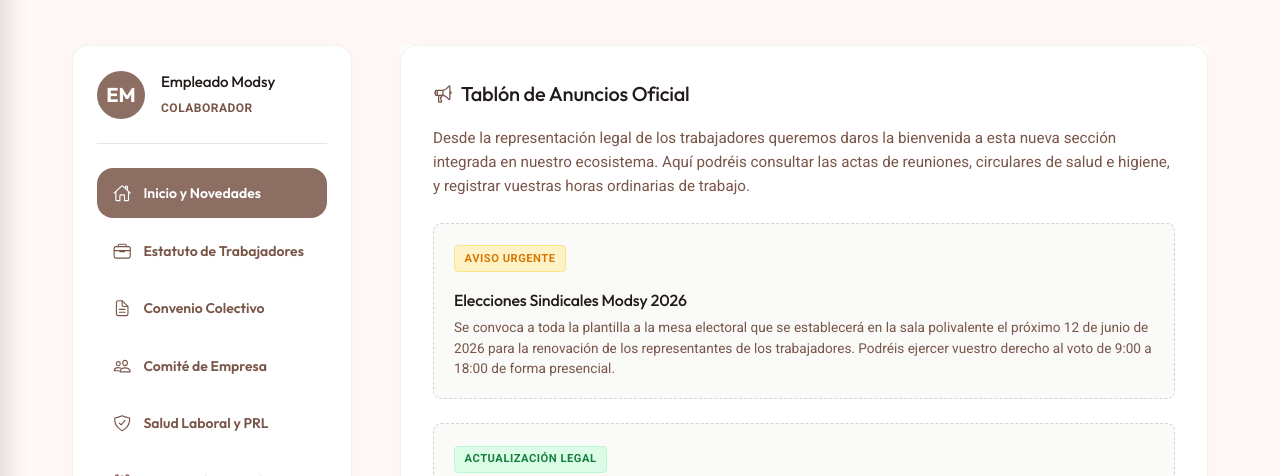
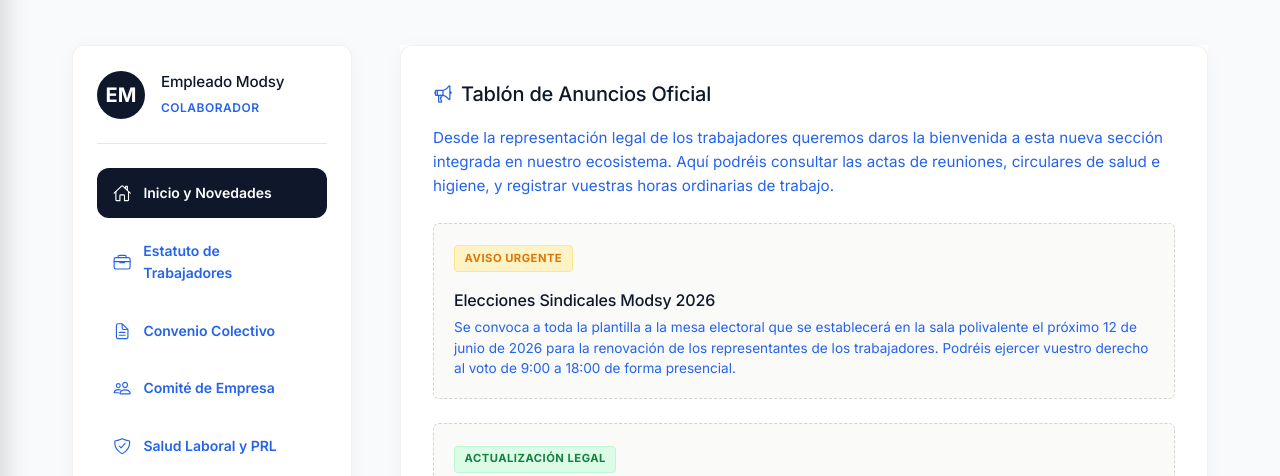
Before and after one commit to aosaoye/proyecto-final-dam, a plain HTML site: page frontend/pages/intranet.html in a window 1280 px wide. Shown: the part 295-771 px from the top of the page. Drawn offline with nearby package versions, Linux system fonts and the light colour scheme; some packages are replaced by stand-ins of ours; a script that the page names is missing; a web font is replaced by a local one.

Commit message:
style: full overhaul to crisp Big Tech startup aesthetic (Inter, slate/blue palettes)

```diff
--- a/frontend/assets/css/dashboard.css
+++ b/frontend/assets/css/dashboard.css
@@ -1,20 +1,20 @@
-@import url('https://api.fontshare.com/v2/css?f[]=general-sans@200,300,400,500,600,700,800&f[]=satoshi@300,400,500,700,900&display=swap');
-@import url('https://fonts.googleapis.com/css2?family=Geist:wght@100..900&display=swap');
+@import url('https://fonts.googleapis.com/css2?family=Inter:wght@300;400;500;600;700&display=swap');
+
 :root {
     --sidebar-width: 260px;
-    --color-bg-main: #f7f4ee;
-    --color-text-primary: #1c1917;
-    --color-text-muted: #706860;
-    --color-border: #e8e3d9;
-    --color-purple-accent: #a27b5c;
-    --font-main: 'Satoshi', 'Geist', 'Plus Jakarta Sans', system-ui, sans-serif;
-    --font-satoshi: 'Satoshi', sans-serif;
-    --font-general-sans: 'General Sans', sans-serif;
+    --color-bg-main: var(--color-bg);
+    --color-text-primary: var(--color-on-surface);
+    --color-text-muted: var(--color-stone-500);
+    --color-border: var(--color-stone-200);
+    --color-purple-accent: var(--color-secondary);
+    --font-main: 'Inter', system-ui, sans-serif;
+    --font-satoshi: 'Inter', system-ui, sans-serif;
+    --font-general-sans: 'Inter', system-ui, sans-serif;
 }
 
 body {
     margin: 0;
-    background: #f7f4ee;
+    background: var(--color-bg);
     font-family: var(--font-main);
     color: var(--color-text-primary);
     min-height: 100vh;
@@ -26,7 +26,7 @@
 .app-shell {
     width: 100vw;
     height: 100vh;
-    background: #f7f4ee;
+    background: var(--color-bg);
     display: flex;
     overflow: hidden;
 }
@@ -34,8 +34,8 @@
 /* Sidebar styling */
 .sidebar {
     width: var(--sidebar-width);
-    background: #ffffff;
-    border-right: 1px solid #e8e3d9;
+    background: var(--color-surface);
+    border-right: 1px solid var(--color-stone-200);
     padding: 2rem 1.5rem;
     display: flex;
     flex-direction: column;
@@ -52,18 +52,18 @@
     margin-bottom: 1.5rem;
 }
 .sidebar-logo-icon {
-    background: #1c1917;
+    background: var(--color-on-surface);
     width: 36px;
     height: 36px;
     border-radius: 0px; /* Editorial square shape */
     display: flex;
     align-items: center;
     justify-content: center;
-    color: #ffffff;
+    color: var(--color-surface);
     font-size: 1.2rem;
 }
 .sidebar-toggle {
-    color: #706860;
+    color: var(--color-stone-500);
     font-size: 1.2rem;
     cursor: pointer;
 }
@@ -71,7 +71,7 @@
 .nav-section-label {
     font-size: 0.75rem;
     font-weight: 600;
-    color: #b8af9c;
+    color: var(--color-stone-400);
     text-transform: uppercase;
     letter-spacing: 0.5px;
     margin-bottom: 0.5rem;
@@ -90,8 +90,8 @@
     align-items: center;
     gap: 0.75rem;
     padding: 0.65rem 0.75rem;
-    border-radius: 0px; /* Editorial boxy lines */
-    color: #706860;
+    border-radius: 6px; /* SaaS rounded corners */
+    color: var(--color-stone-500);
     text-decoration: none;
     font-size: 0.9rem;
     font-weight: 500;
@@ -100,23 +100,23 @@
 }
 .nav-item ion-icon {
     font-size: 1.2rem;
-    color: #b8af9c;
+    color: var(--color-stone-400);
 }
 .nav-item:hover {
-    background: #faf8f5;
-    color: #1c1917;
+    background: var(--color-stone-50);
+    color: var(--color-on-surface);
 }
 .nav-item.active {
-    background: rgba(162, 123, 92, 0.08);
-    color: #1c1917;
+    background: var(--color-secondary-container);
+    color: var(--color-on-surface);
     font-weight: 600;
-    border-left: 3px solid #a27b5c;
+    border-left: 3px solid var(--color-secondary);
 }
 
 /* Content Area styling matching clear background without noise */
 .main-content {
     flex-grow: 1;
-    background: #f7f4ee;
+    background: var(--color-bg);
     display: flex;
     flex-direction: column;
     overflow-y: auto;
@@ -135,14 +135,14 @@
     justify-content: space-between;
     align-items: center;
     padding: 1.5rem 3.5rem;
-    border-bottom: 1px solid #e8e3d9;
+    border-bottom: 1px solid var(--color-stone-200);
 .breadcrumbs {
     font-size: 0.85rem;
     color: #94a3b8;
     font-weight: 500;
 }
 .breadcrumbs span {
-    color: #0f172a;
+    color: var(--color-on-surface);
 }
 
 .toolbar-right {
@@ -152,8 +152,8 @@
 }
 
 .search-wrapper {
-    background: #ffffff;
-    border: 1px solid #e7e5e4;
+    background: var(--color-surface);
+    border: 1px solid var(--color-stone-200);
     padding: 0.6rem 1.25rem;
     border-radius: 50px;
     display: flex;
@@ -164,7 +164,7 @@
     transition: all 0.3s;
 }
 .search-wrapper:focus-within {
-    border-color: #1c1917;
+    border-color: var(--color-on-surface);
     box-shadow: 0 4px 15px rgba(0,0,0,0.05);
 }
 .search-wrapper input {
@@ -174,9 +174,9 @@
     font-family: var(--font-main);
     font-size: 0.9rem;
     width: 100%;
-    color: #1c1917;
+    color: var(--color-on-surface);
 }
-.search-wrapper ion-icon { color: #64748b; }
+.search-wrapper ion-icon { color: var(--color-stone-500); }
 
 /* Giant Hero Metric Text inspired by screenshot */
 .hero-metric-section {
@@ -200,13 +200,13 @@
 .metrics-grid {
     display: grid;
     grid-template-columns: repeat(3, 1fr);
-    border: 1px solid #f1f5f9;
+    border: 1px solid var(--color-stone-100);
     border-radius: 16px;
     overflow: hidden;
 }
 .metric-tile {
     padding: 2rem;
-    border-right: 1px solid #f1f5f9;
+    border-right: 1px solid var(--color-stone-100);
     display: flex;
     flex-direction: column;
     position: relative;
@@ -216,7 +216,7 @@
 .metric-label {
     font-size: 0.85rem;
     font-weight: 600;
-    color: #64748b;
+    color: var(--color-stone-500);
     margin-bottom: 1.5rem;
 }
 
@@ -266,14 +266,14 @@
 
 .panel-card {
     background: white;
-    border: 1px solid #f1f5f9;
+    border: 1px solid var(--color-stone-100);
     border-radius: 16px;
     overflow-x: auto; /* Ensure tables can scroll horizontally on mobile */
 }
 
 .panel-header {
     padding: 1.25rem 1.5rem;
-    border-bottom: 1px solid #f1f5f9;
+    border-bottom: 1px solid var(--color-stone-100);
     display: flex;
     justify-content: space-between;
     align-items: center;
@@ -288,16 +288,16 @@
 .app-table th {
     text-align: left;
     font-size: 0.75rem;
-    color: #64748b;
+    color: var(--color-stone-500);
     font-weight: 600;
     text-transform: uppercase;
     padding: 1rem 1.5rem;
-    border-bottom: 1px solid #f1f5f9;
-    background: #f8fafc;
+    border-bottom: 1px solid var(--color-stone-100);
+    background: var(--color-stone-50);
 }
 .app-table td {
     padding: 1.25rem 1.5rem;
-    border-bottom: 1px solid #f1f5f9;
+    border-bottom: 1px solid var(--color-stone-100);
     font-size: 0.9rem;
     vertical-align: middle;
 }
@@ -353,7 +353,7 @@
 }
 .swal2-html-container { margin: 0 !important; }
 .swal2-input, .swal2-textarea, select.swal2-input {
-    border: 1px solid #e7e5e4 !important;
+    border: 1px solid var(--color-stone-200) !important;
     border-radius: 12px !important;
     box-shadow: none !important;
     font-size: 0.9rem !important;
@@ -362,11 +362,11 @@
 }
 .swal2-textarea { height: 80px !important; }
 .swal2-input:focus, .swal2-textarea:focus {
-    border-color: #1c1917 !important;
+    border-color: var(--color-on-surface) !important;
     box-shadow: 0 0 0 4px rgba(28,25,23,0.05) !important;
 }
 .swal2-styled.swal2-confirm {
-    background-color: #1c1917 !important;
+    background-color: var(--color-on-surface) !important;
     border-radius: 50px !important;
     padding: 0.8rem 2.5rem !important;
     font-weight: 700 !important;
@@ -377,7 +377,7 @@
     font-weight: 700 !important;
     background-color: transparent !important;
     color: #78716c !important;
-    border: 1px solid #e7e5e4 !important;
+    border: 1px solid var(--color-stone-200) !important;
 }
 
 /* Table Column Control */
@@ -388,19 +388,19 @@
 .app-table td:last-child { text-align: right; padding-right: 2rem; }
 
 .btn-icon-action {
-    border: 1px solid #e2e8f0;
+    border: 1px solid var(--color-stone-200);
     background: white;
     border-radius: 8px;
     padding: 0.4rem;
     cursor: pointer;
     font-size: 1rem;
-    color: #64748b;
+    color: var(--color-stone-500);
     transition: 0.2s;
 }
-.btn-icon-action:hover { background: #f8fafc; color: #0f172a; }
+.btn-icon-action:hover { background: var(--color-stone-50); color: var(--color-on-surface); }
 
 .btn-primary-minimal {
-    background: #0f172a;
+    background: var(--color-on-surface);
     color: white;
     border: none;
     border-radius: 8px;
@@ -420,10 +420,10 @@
     align-items: center;
     justify-content: space-between;
     padding: 1rem 1.5rem;
-    background: #ffffff;
-    border-top: 1px solid #f1f5f9;
+    background: var(--color-surface);
+    border-top: 1px solid var(--color-stone-100);
     font-size: 0.85rem;
-    color: #64748b;
+    color: var(--color-stone-500);
 }
 .pagination-btns {
     display: flex;
@@ -432,24 +432,24 @@
 .btn-page {
     padding: 0.4rem 0.8rem;
     border-radius: 6px;
-    border: 1px solid #e2e8f0;
+    border: 1px solid var(--color-stone-200);
     background: white;
     font-weight: 600;
     cursor: pointer;
     transition: all 0.2s;
 }
 .btn-page:hover:not(:disabled) {
-    border-color: #1c1917;
-    color: #1c1917;
+    border-color: var(--color-on-surface);
+    color: var(--color-on-surface);
 }
 .btn-page:disabled {
     opacity: 0.5;
     cursor: not-allowed;
 }
 .btn-page.active {
-    background: #1c1917;
+    background: var(--color-on-surface);
     color: white;
-    border-color: #1c1917;
+    border-color: var(--color-on-surface);
 }
 
 /* Custom extension banner widget in bottom left */
@@ -470,7 +470,7 @@
     display: none;
     font-size: 1.8rem;
     cursor: pointer;
-    color: #1c1917;
+    color: var(--color-on-surface);
 }
 
 .overlay-screen {
@@ -529,7 +529,7 @@
     }
     .metric-tile {
         border-right: none;
-        border-bottom: 1px solid #f1f5f9;
+        border-bottom: 1px solid var(--color-stone-100);
     }
     .hero-label { font-size: 1.5rem; }
     .hero-value { font-size: 2.5rem; }
@@ -557,29 +557,29 @@
 
 .input-modsy {
     width: 100%;
-    padding: 0.8rem 1rem !important;
-    border: 1px solid #dcd6c8 !important;
-    border-radius: 0px !important;
+    padding: 0.75rem 1rem !important;
+    border: 1px solid var(--color-stone-300) !important;
+    border-radius: 8px !important;
     font-family: var(--font-main);
-    font-size: 1rem;
-    font-weight: 500;
-    background-color: #ffffff !important;
-    color: #1c1917;
-    transition: all 0.3s ease;
+    font-size: 0.95rem;
+    font-weight: 400;
+    background-color: var(--color-surface) !important;
+    color: var(--color-on-surface);
+    transition: border-color 0.15s ease-in-out, box-shadow 0.15s ease-in-out;
     box-sizing: border-box;
 }
 
 .input-modsy:focus {
     outline: none;
-    border-color: #a27b5c !important;
-    box-shadow: 3px 3px 0px #e8e3d9 !important;
+    border-color: var(--color-secondary) !important;
+    box-shadow: 0 0 0 4px rgba(37, 99, 235, 0.1) !important;
 }
 
 .input-modsy:-webkit-autofill,
 .input-modsy:-webkit-autofill:hover,
 .input-modsy:-webkit-autofill:focus,
 .input-modsy:-webkit-autofill:active{
-    -webkit-box-shadow: 0 0 0 40px #ffffff inset !important;
-    -webkit-text-fill-color: #1c1917 !important;
+    -webkit-box-shadow: 0 0 0 40px var(--color-surface) inset !important;
+    -webkit-text-fill-color: var(--color-on-surface) !important;
     transition: background-color 5000s ease-in-out 0s;
 }
--- a/frontend/assets/css/intranet.css
+++ b/frontend/assets/css/intranet.css
@@ -12,8 +12,8 @@
 
 /* Sidebar Tab Navigator */
 .intranet-sidebar {
-    background: #fafaf9;
-    border: 1px solid #e7e5e4;
+    background: var(--color-surface-variant);
+    border: 1px solid var(--color-stone-200);
     border-radius: var(--radius-lg);
     padding: 1.5rem;
     position: sticky;
@@ -25,7 +25,7 @@
     align-items: center;
     gap: 1rem;
     padding-bottom: 1.5rem;
-    border-bottom: 1px solid #e7e5e4;
+    border-bottom: 1px solid var(--color-stone-200);
     margin-bottom: 1.5rem;
 }
 
@@ -85,7 +85,7 @@
 }
 
 .intranet-nav-btn:hover {
-    background: #f5f5f4;
+    background: var(--color-stone-100);
     color: var(--color-primary);
 }
 
@@ -139,8 +139,8 @@
 }
 
 .section-card {
-    background: #ffffff;
-    border: 1px solid #e7e5e4;
+    background: var(--color-surface);
+    border: 1px solid var(--color-stone-200);
     border-radius: var(--radius-md);
     padding: 2rem;
     margin-bottom: 2rem;
@@ -189,8 +189,8 @@
 
 .legal-badge {
     display: inline-block;
-    background: #fafaf9;
-    border: 1px solid #e7e5e4;
+    background: var(--color-surface-variant);
+    border: 1px solid var(--color-stone-200);
     color: var(--color-primary);
     font-size: 0.7rem;
     font-weight: 700;
@@ -234,14 +234,14 @@
 }
 
 .clock-btn {
-    padding: 1rem 2.5rem;
-    border-radius: 50px;
-    font-weight: 700;
+    padding: 0.85rem 2rem;
+    border-radius: 8px; /* SaaS standard */
+    font-weight: 600;
     text-transform: uppercase;
-    letter-spacing: 1px;
-    font-size: 0.8rem;
+    letter-spacing: 0.5px;
+    font-size: 0.85rem;
     transition: var(--transition-base);
-    box-shadow: 0 4px 15px rgba(0,0,0,0.15);
+    box-shadow: var(--shadow-sm);
 }
 
 .clock-btn--in {
@@ -311,8 +311,8 @@
 }
 
 .calc-results {
-    background: #fafaf9;
-    border: 1px solid #e7e5e4;
+    background: var(--color-surface-variant);
+    border: 1px solid var(--color-stone-200);
     border-radius: var(--radius-md);
     padding: 2rem;
     display: flex;
@@ -325,7 +325,7 @@
     justify-content: space-between;
     align-items: center;
     padding: 0.85rem 0;
-    border-bottom: 1px solid #e7e5e4;
+    border-bottom: 1px solid var(--color-stone-200);
 }
 
 .calc-result-row:last-child {
@@ -362,8 +362,8 @@
 
 .intranet-table th {
     text-align: left;
-    background: #fafaf9;
-    border-bottom: 2px solid #e7e5e4;
+    background: var(--color-surface-variant);
+    border-bottom: 2px solid var(--color-stone-200);
     padding: 1rem;
     font-family: var(--font-general-sans), sans-serif;
     font-size: 0.8rem;
@@ -375,13 +375,13 @@
 
 .intranet-table td {
     padding: 1rem;
-    border-bottom: 1px solid #e7e5e4;
+    border-bottom: 1px solid var(--color-stone-200);
     font-size: 0.9rem;
     line-height: 1.5;
 }
 
 .intranet-table tr:hover td {
-    background: #fafaf9;
+    background: var(--color-surface-variant);
 }
 
 /* Suggestions Form */
--- a/frontend/assets/css/style.css
+++ b/frontend/assets/css/style.css
@@ -1,56 +1,54 @@
-@import url('https://api.fontshare.com/v2/css?f[]=general-sans@200,300,400,500,600,700,800&f[]=satoshi@300,400,500,700,900&display=swap');
-@import url('https://fonts.googleapis.com/css2?family=Outfit:wght@300;400;500;600;700&family=Roboto:wght@300;400;500;700&display=swap');
-
+@import url('https://fonts.googleapis.com/css2?family=Inter:wght@300;400;500;600;700&display=swap');
 
 :root {
-  /* Material Design 3 - Custom Furniture Store Theme */
-  --color-primary: #8D6E63;      /* MD3 Brown 400 */
+  /* Big Tech Startup Theme - Crisp & Clean */
+  --color-primary: #0F172A;      /* Jet Black Primary */
   --color-on-primary: #FFFFFF;
-  --color-primary-container: #EFEBE9;
-  --color-on-primary-container: #3E2723;
-
-  --color-secondary: #795548;
+  --color-primary-container: #F1F5F9;
+  --color-on-primary-container: #0F172A;
+
+  --color-secondary: #2563EB;    /* Electric Blue Accent */
   --color-on-secondary: #FFFFFF;
-  --color-secondary-container: #D7CCC8;
-  --color-on-secondary-container: #3E2723;
-
-  --color-tertiary: #5D4037;
+  --color-secondary-container: #DBEAFE;
+  --color-on-secondary-container: #1E3A8A;
+
+  --color-tertiary: #64748B;
   --color-on-tertiary: #FFFFFF;
 
   /* Backgrounds & Surfaces */
-  --color-bg: #FFF8F6;           /* Warm tonal background */
-  --color-surface: #FFF8F6;
-  --color-surface-variant: #F5EBE7;
-  --color-on-surface: #201A18;
-  --color-on-surface-variant: #53433F;
-  --color-outline: #85736E;
+  --color-bg: #F8FAFC;           /* Very light crisp gray */
+  --color-surface: #FFFFFF;      /* Pure white cards */
+  --color-surface-variant: #F1F5F9;
+  --color-on-surface: #0F172A;
+  --color-on-surface-variant: #475569;
+  --color-outline: #E2E8F0;
 
   --color-text: var(--color-on-surface);
-  --color-accent: var(--color-primary);
+  --color-accent: var(--color-secondary);
   --color-white: #ffffff;
-  --color-glass: rgba(255, 248, 246, 0.85);
-  --color-glass-dark: rgba(141, 110, 99, 0.95);
-
-  /* Fallback aliases for existing code */
-  --color-stone-50: #FFF8F6;
-  --color-stone-100: #F5EBE7;
-  --color-stone-200: #E6D8D3;
-  --color-stone-300: #D5C2BC;
-  --color-stone-400: #BCA49C;
-  --color-stone-500: #9E8278;
-  --color-stone-600: #7E6359;
-  --color-stone-700: #5D4037;
-  --color-stone-800: #3E2723;
-  --color-stone-900: #201A18;
-
-  /* MD3 Typography */
-  --font-plus-jakarta: 'Roboto', sans-serif;
-  --font-instrument-sans: 'Roboto', sans-serif;
-  --font-bricolage-grotesque: 'Outfit', sans-serif;
-  --font-poppins: 'Outfit', sans-serif;
-  --font-outfit: 'Outfit', sans-serif;
-  --font-satoshi: 'Outfit', sans-serif;
-  --font-general-sans: 'Outfit', sans-serif;
+  --color-glass: rgba(255, 255, 255, 0.85);
+  --color-glass-dark: rgba(15, 23, 42, 0.95);
+
+  /* Slate Scale for depth */
+  --color-stone-50: #F8FAFC;
+  --color-stone-100: #F1F5F9;
+  --color-stone-200: #E2E8F0;
+  --color-stone-300: #CBD5E1;
+  --color-stone-400: #94A3B8;
+  --color-stone-500: #64748B;
+  --color-stone-600: #475569;
+  --color-stone-700: #334155;
+  --color-stone-800: #1E293B;
+  --color-stone-900: #0F172A;
+
+  /* Modern Tech Typography */
+  --font-plus-jakarta: 'Inter', system-ui, sans-serif;
+  --font-instrument-sans: 'Inter', system-ui, sans-serif;
+  --font-bricolage-grotesque: 'Inter', system-ui, sans-serif;
+  --font-poppins: 'Inter', system-ui, sans-serif;
+  --font-outfit: 'Inter', system-ui, sans-serif;
+  --font-satoshi: 'Inter', system-ui, sans-serif;
+  --font-general-sans: 'Inter', system-ui, sans-serif;
 
   --font-size-xs: 0.75rem;
   --font-size-sm: 0.875rem;
@@ -72,20 +70,20 @@
   --spacing-xl: 4rem;
   --spacing-xxl: 8rem;
 
-  /* MD3 Shapes & Radii */
-  --radius-sm: 8px;
-  --radius-md: 16px; /* MD3 standard */
-  --radius-lg: 28px; /* MD3 large */
+  /* Crisp SaaS Shapes */
+  --radius-sm: 6px;
+  --radius-md: 12px;
+  --radius-lg: 16px;
   --radius-full: 9999px;
 
-  /* MD3 Elevations */
-  --shadow-sm: 0 1px 3px 1px rgba(32, 26, 24, 0.1), 0 1px 2px 0 rgba(32, 26, 24, 0.06);
-  --shadow-md: 0 4px 8px 3px rgba(32, 26, 24, 0.08), 0 1px 3px 0 rgba(32, 26, 24, 0.04);
-  --shadow-lg: 0 8px 16px 6px rgba(32, 26, 24, 0.1), 0 2px 6px 0 rgba(32, 26, 24, 0.06);
+  /* High-end Tech Elevations */
+  --shadow-sm: 0 1px 2px 0 rgba(0, 0, 0, 0.05);
+  --shadow-md: 0 4px 6px -1px rgba(0, 0, 0, 0.05), 0 2px 4px -2px rgba(0, 0, 0, 0.05);
+  --shadow-lg: 0 10px 15px -3px rgba(0, 0, 0, 0.05), 0 4px 6px -4px rgba(0, 0, 0, 0.05);
   --blur: blur(12px);
 
-  /* Transitions */
-  --transition-base: all 0.3s cubic-bezier(0.2, 0, 0, 1); /* MD3 standard easing */
+  /* Snappy Transitions */
+  --transition-base: all 0.2s ease;
 }
 
 /* Reset & Base */
@@ -786,12 +784,10 @@
 
 .form-group label {
     display: block;
-    font-size: var(--font-size-xs);
-    font-weight: 700;
-    text-transform: uppercase;
-    letter-spacing: 0.1em;
-    color: var(--color-stone-500);
-    margin-bottom: var(--spacing-xs);
+    font-size: 0.85rem;
+    font-weight: 500;
+    color: var(--color-stone-700);
+    margin-bottom: 0.35rem;
 }
 
 .form-group input,
```
